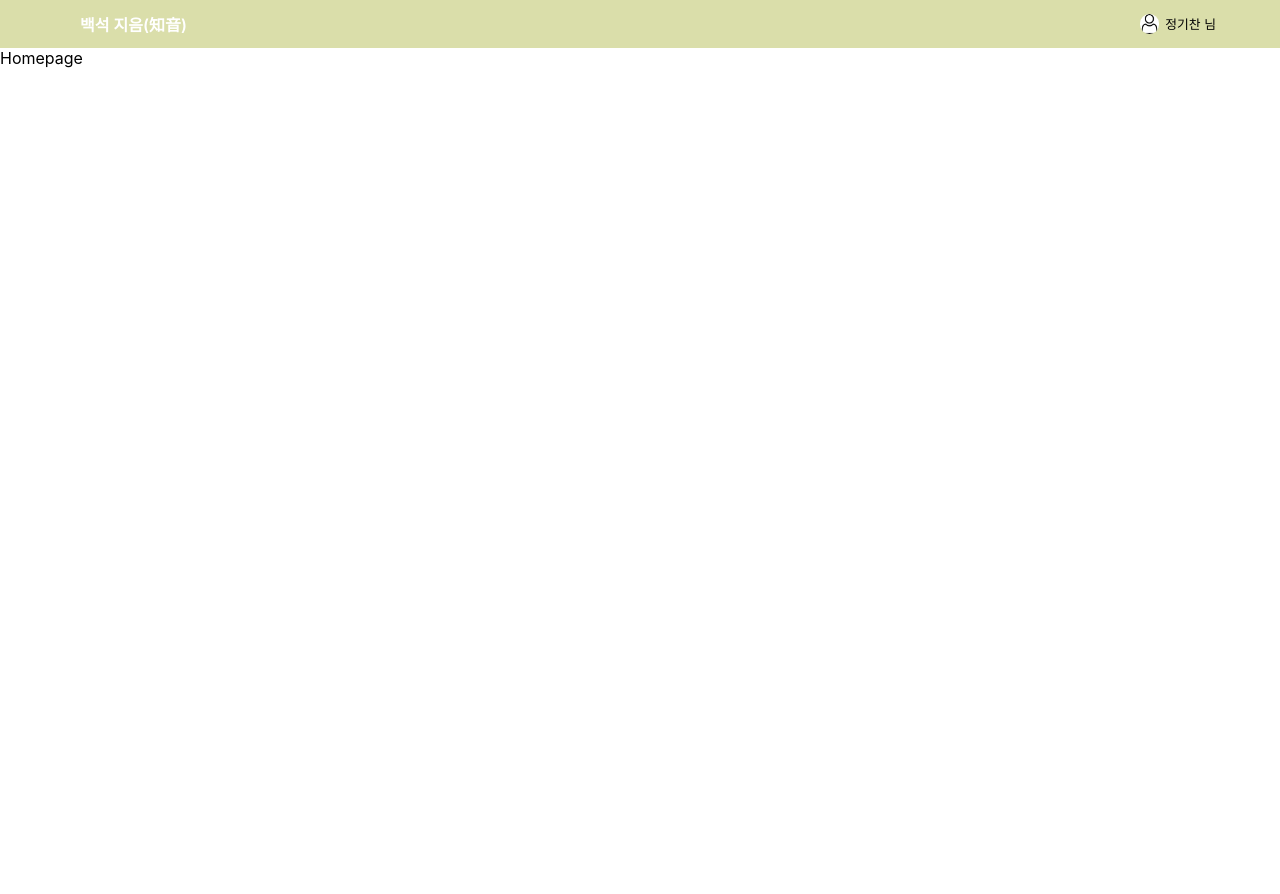
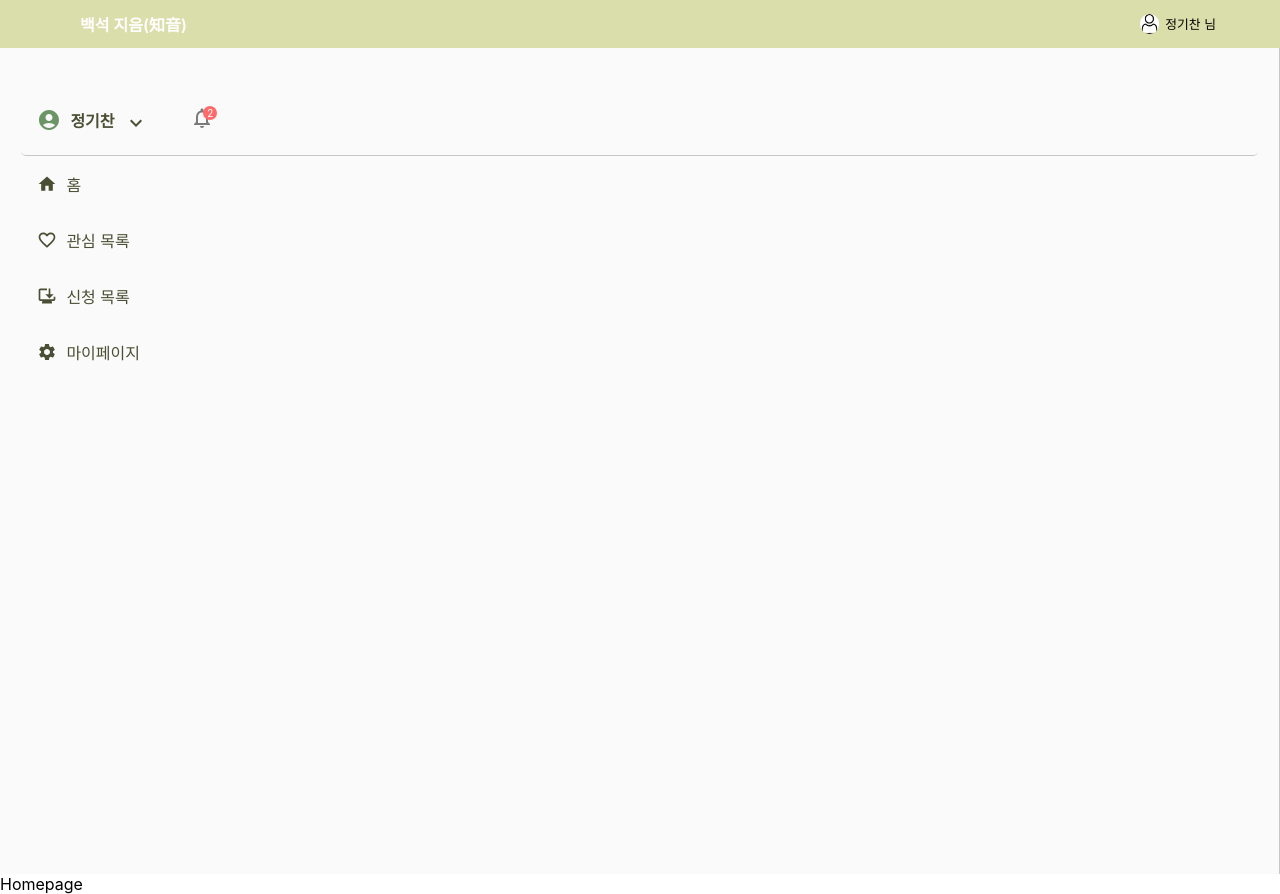
Before and after one commit to bmbx08/Jieum, a React (Create React App) app: page / in a window 1280 px wide. Before the commit the page ends 800 px from the top, so only its background shows below. Built offline with nearby package versions, Linux system fonts and the light colour scheme.

Commit message:
adding sidebar

```diff
--- /dev/null
+++ b/src/default/SideBar.css
@@ -0,0 +1,38 @@
+.sidebar {
+  height: 100vh;
+  border-right: 0.1px solid #c7c7c7;
+  background-color: #fafafa;
+  padding: 0.8rem;
+  color: #4c4e33;
+}
+
+.sidebarList {
+  list-style: none;
+  padding: 0.5rem;
+}
+
+.sidebarMenu {
+  margin-bottom: 2rem;
+}
+
+.sidebarListItem {
+  padding: 1rem;
+  cursor: pointer;
+  display: flex;
+  align-items: center;
+  border-radius: 0.3rem;
+}
+
+.sidebarListItem.active,
+.sidebarListItem:hover {
+  background-color: #e8e8e8;
+}
+
+.sidebarListItem:first-child {
+  border-bottom: 1px solid #c7c7c7;
+}
+
+.sidebarIcon {
+  margin-right: 0.6rem;
+  font-size: 20px !important;
+}
--- /dev/null
+++ b/src/default/SideBar.js
@@ -0,0 +1,39 @@
+import React from 'react';
+import './SideBar.css';
+import HomeIcon from '@mui/icons-material/Home';
+import FavoriteBorderIcon from '@mui/icons-material/FavoriteBorder';
+import BrowserUpdatedIcon from '@mui/icons-material/BrowserUpdated';
+import SettingsIcon from '@mui/icons-material/Settings';
+import User from './User';
+const SideBar = () => {
+  return (
+    <div className="sidebar">
+      <div className="sidebarWrapper">
+        <div className="sidebarMenu">
+          <ul className="sidebarList">
+            <li className="sidebarListItem">
+              <User className="sidebarIcon" />
+            </li>
+            <li className="sidebarListItem">
+              <HomeIcon className="sidebarIcon" />홈
+            </li>
+            <li className="sidebarListItem">
+              <FavoriteBorderIcon className="sidebarIcon" />
+              관심 목록
+            </li>
+            <li className="sidebarListItem">
+              <BrowserUpdatedIcon className="sidebarIcon" />
+              신청 목록
+            </li>
+            <li className="sidebarListItem">
+              <SettingsIcon className="sidebarIcon" />
+              마이페이지
+            </li>
+          </ul>
+        </div>
+      </div>
+    </div>
+  );
+};
+
+export default SideBar;
--- /dev/null
+++ b/src/default/User.css
@@ -0,0 +1,78 @@
+.userprofile {
+  display: flex;
+  align-items: center;
+  position: relative;
+  gap: 0.6rem;
+}
+
+.user-profile-icon {
+  color: #6c9466;
+}
+
+.user-profile-name {
+  font-weight: bold;
+}
+
+.notification {
+  position: relative;
+  padding-left: 2rem;
+  color: #7a7a7a;
+}
+
+.notifyBadge {
+  position: absolute;
+  top: 0;
+  right: 0;
+  left: 2.85rem;
+
+  background-color: #ff6b6b;
+  border-radius: 50%;
+  height: 14px;
+  width: 14px;
+
+  display: flex;
+  align-items: center;
+  text-align: center;
+  justify-content: center;
+
+  font-size: 10px;
+  color: white;
+}
+
+.dropdown-menu {
+  position: absolute;
+  margin-top: 0.6rem;
+  left: 0;
+  z-index: 1050;
+  width: 10rem;
+  border-radius: 0.7rem;
+  background-color: #fff;
+  box-shadow: 0 2px 5px rgba(0, 0, 0, 0.15);
+}
+
+.dropdown-item {
+  border-bottom: 1px solid #ccc;
+  padding: 0.9rem;
+  color: #333;
+  text-decoration: none;
+}
+
+.dropdown-item:last-child {
+  border-bottom: none;
+}
+
+.dropdown-item:hover {
+  background-color: #f1f1f1;
+  cursor: pointer;
+}
+
+.dropdown-menu > .dropdown-item {
+  display: flex;
+  flex-direction: column;
+  align-items: flex-start;
+}
+
+.dropdown-icon-style {
+  cursor: pointer;
+  margin-top: 10px;
+}
--- /dev/null
+++ b/src/default/User.js
@@ -0,0 +1,58 @@
+import React, { useState } from 'react';
+import AccountCircleIcon from '@mui/icons-material/AccountCircle';
+import NotificationsNoneIcon from '@mui/icons-material/NotificationsNone';
+import KeyboardArrowDownIcon from '@mui/icons-material/KeyboardArrowDown';
+import KeyboardArrowUpIcon from '@mui/icons-material/KeyboardArrowUp';
+import './User.css';
+
+import Dropdown from 'react-bootstrap/Dropdown';
+import { KeyboardArrowDown } from '@mui/icons-material';
+
+const User = () => {
+  const [userName, setUserName] = useState('정기찬'); // 렌더링 위해 초기값 설정 (사용자 이름)
+  const [notificationCount, setNotificationCount] = useState(2); // 렌더링 위해 초기값 설정 (알림 개수)
+  const [isDropdownOpen, setIsDropdownOpen] = useState(false);
+
+  const toggleDropdown = () => {
+    //prev == 함수에 전달된 현재 상태 값!!
+    //viewDropdown 상태가 true일 땐 false, false일 땐 true
+    setIsDropdownOpen((prev) => !prev);
+  };
+
+  return (
+    <div className="user-tab">
+      <div className="userprofile">
+        <AccountCircleIcon className="user-profile-icon" />
+        <span className="user-profile-name">{userName}</span>
+
+        {/* 드롭다운 상태 변경 */}
+        <div onClick={toggleDropdown} className="dropdown-icon-style">
+          {isDropdownOpen ? (
+            <KeyboardArrowUpIcon className="dropdown-icon" />
+          ) : (
+            <KeyboardArrowDownIcon className="dropdown-icon" />
+          )}
+        </div>
+
+        {/* 드롭다운 메뉴 >> 사용자가 클릭시 보이고 다시 클릭시 안 보이게 */}
+        {isDropdownOpen && (
+          <Dropdown.Menu
+            className="dropdown-menu"
+            show={isDropdownOpen}
+            style={{ position: 'absolute', top: '30px' }}
+          >
+            <Dropdown.Item href="#/MyPage">마이페이지</Dropdown.Item>
+            <Dropdown.Item href="#/Logout">로그아웃</Dropdown.Item>
+          </Dropdown.Menu>
+        )}
+
+        <div className="notification">
+          <NotificationsNoneIcon />
+          <span className="notifyBadge">{notificationCount}</span>
+        </div>
+      </div>
+    </div>
+  );
+};
+
+export default User;
--- a/src/layout/AppLayout.jsx
+++ b/src/layout/AppLayout.jsx
@@ -2,6 +2,7 @@ import React, {useState} from "react";
 import {Outlet} from "react-router-dom";
 import profileImg from "./images/male-profile.png";
 import "./AppLayout.style.css";
+import SideBar from "../default/SideBar";
 
 const AppLayout = () => {
   const [userName, setUserName] = useState("정기찬");
@@ -14,6 +15,7 @@ const AppLayout = () => {
           <div>{userName} 님</div>
         </div>
       </div>
+      <SideBar/>
       <Outlet /> {/*네브바 고정 위해 필요*/}
     </div>
   );
```
Also changed, not shown: src/default/SubNav.css (added, +23 -0 lines), src/default/SubNav.js (added, +43 -0 lines).
